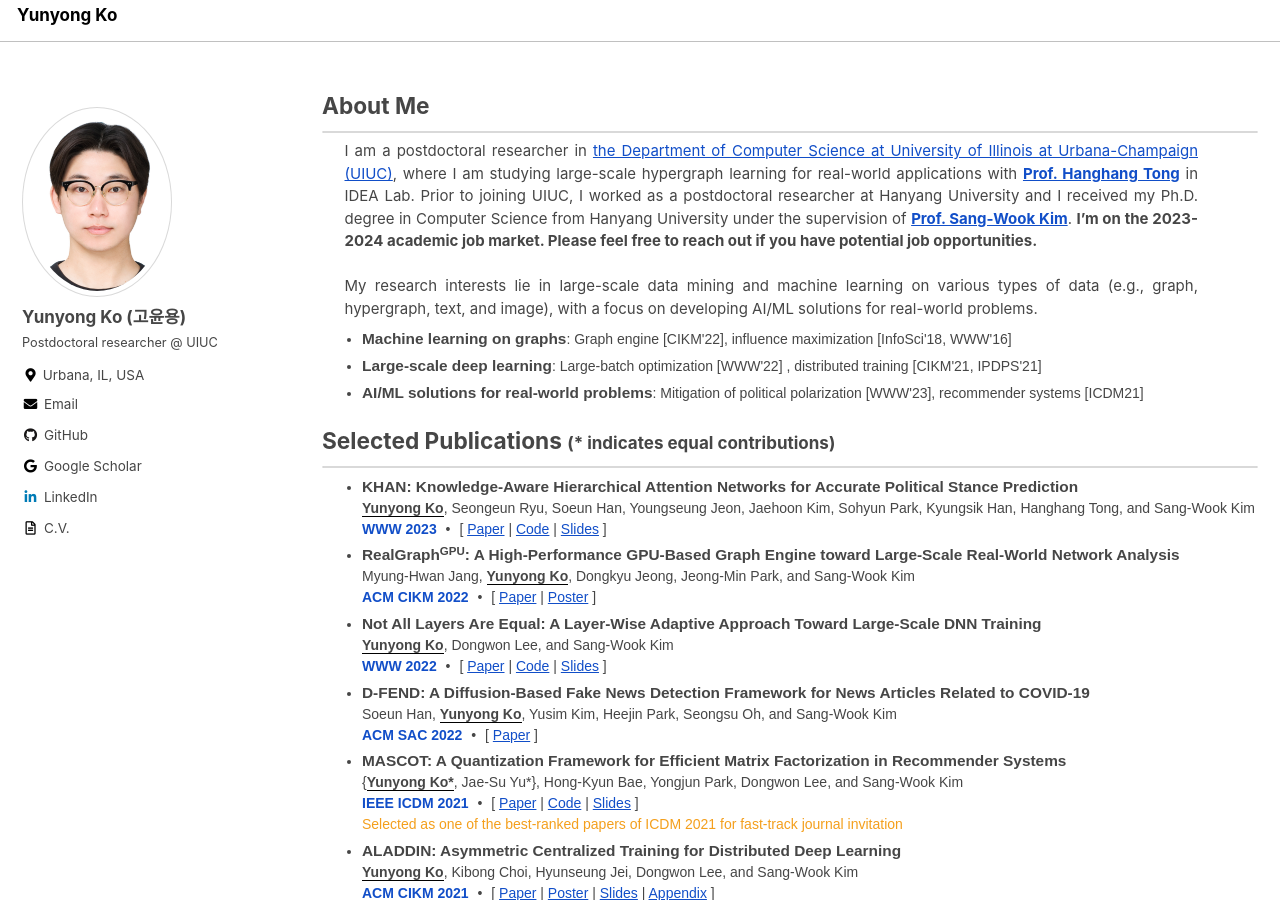
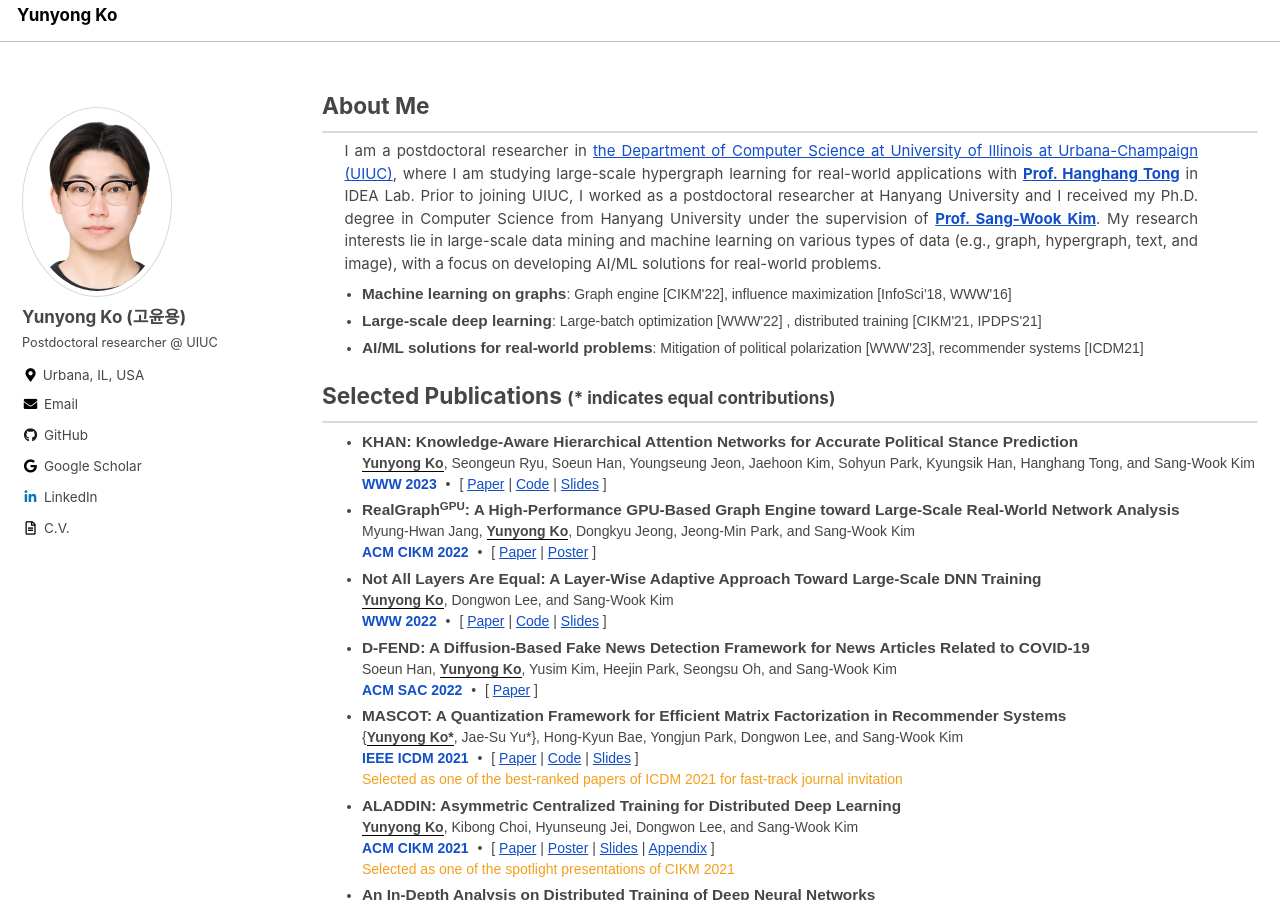
Before and after one commit to yy-ko/yy-ko.github.io, a Jekyll site: the page built from index.html, in a window 1280 px wide and 900 px high. Built offline with Jekyll 4.4.1, drawn with Linux system fonts in a browser that asks for light colours; cached includes are drawn as plain includes; the list of posts is cut into pages by our own code.

Commit message:
short bio update

```diff
--- a/index.html
+++ b/index.html
@@ -10,8 +10,7 @@
 	where I am studying large-scale hypergraph learning for real-world applications with <a href="http://tonghanghang.org/"><strong>Prof. Hanghang Tong</strong></a> in IDEA Lab.
 	<!-- Currently, I am supported by <a href="https://www.nrf.re.kr">the Postdoctoral Fellowship Program</a> sponsored by the National Research Foundation of Korea (NRF). -->
 	Prior to joining UIUC, I worked as a postdoctoral researcher at Hanyang University and I received my Ph.D. degree in Computer Science from Hanyang University under the supervision of <a href="https://bigdas.hanyang.ac.kr/sang-wook/"><strong>Prof. Sang-Wook Kim</strong></a>.
-	<strong>I’m on the 2023-2024 academic job market. Please feel free to reach out if you have potential job opportunities.</strong>
-	<br><br>
+	<!-- <strong>I’m on the 2023-2024 academic job market. Please feel free to reach out if you have potential job opportunities.</strong> -->
 	My research interests lie in large-scale data mining and machine learning on various types of data (e.g., graph, hypergraph, text, and image), with a focus on developing AI/ML solutions for real-world problems.
 	</p>
 
```
